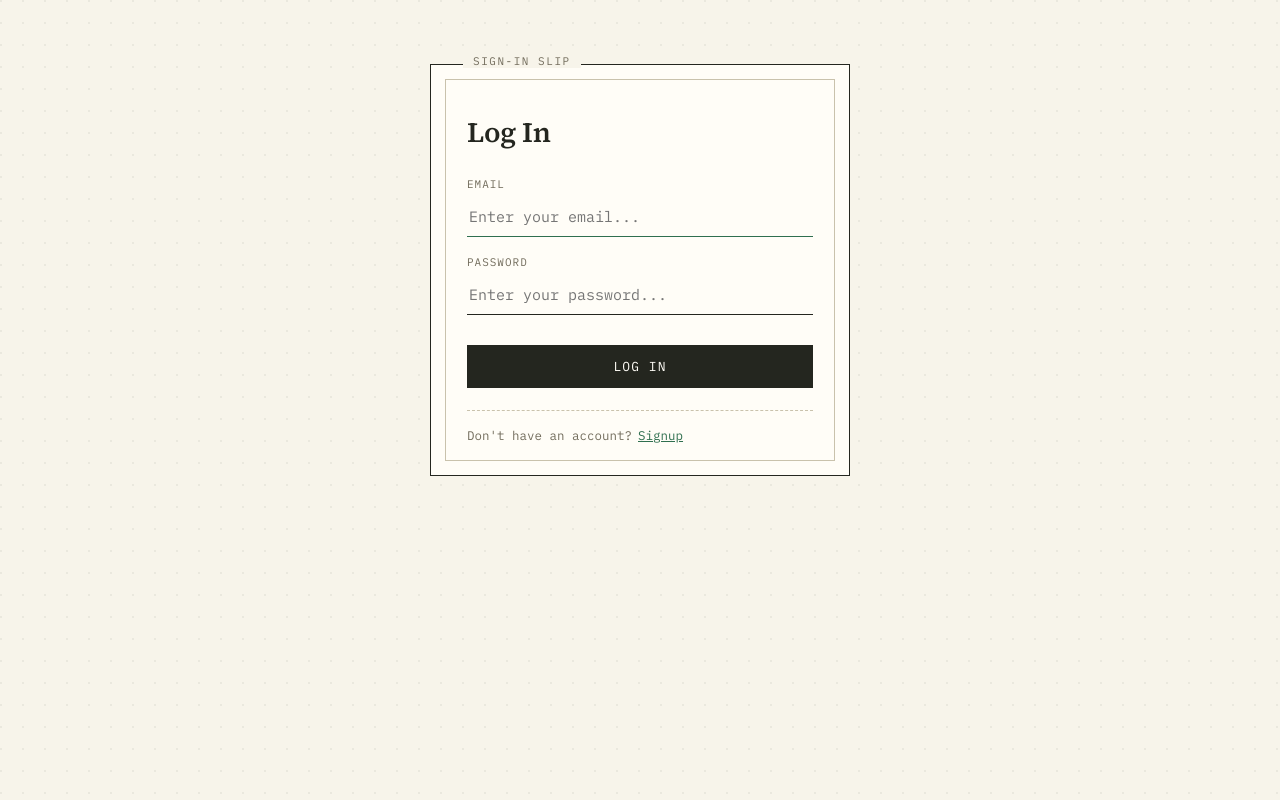
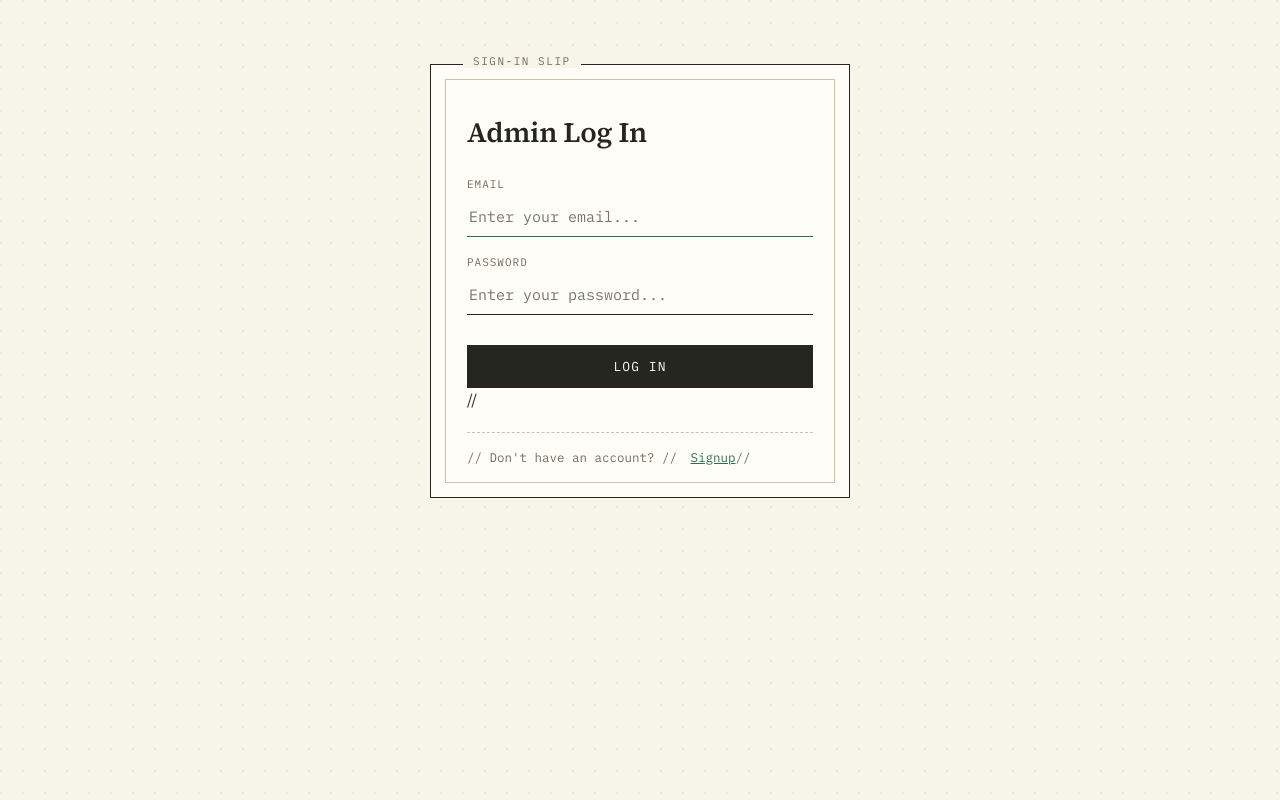
Before and after one commit to 27abhishekcodes/Frontend, a React (Create React App) app: page /login in a window 1280 px wide. Built offline with nearby package versions, Linux system fonts and the light colour scheme; no server answers.

Commit message:
Change login header and comment out signup link
Updated the login header and commented out the signup prompt.

```diff
--- a/src/pages/Login.js
+++ b/src/pages/Login.js
@@ -62,7 +62,7 @@ function Login() {
     return (
         <div className='auth-page'>
             <div className='auth-card' data-slip="SIGN-IN SLIP">
-                <h1>Log In</h1>
+                <h1>Admin Log In</h1>
                 <form onSubmit={handleLogin}>
                     <div className="auth-field">
                         <label htmlFor='email'>Email</label>
@@ -86,10 +86,10 @@ function Login() {
                         />
                     </div>
                     <button className="auth-submit" type='submit'>Log In</button>
-                    <span className="auth-switch">
-                        Don't have an account?
-                        <Link to="/signup">Signup</Link>
-                    </span>
+                    // <span className="auth-switch">
+                    //     Don't have an account?
+                    //     <Link to="/signup">Signup</Link>
+                    // </span>
                 </form>
             </div>
             <ToastContainer />
```
